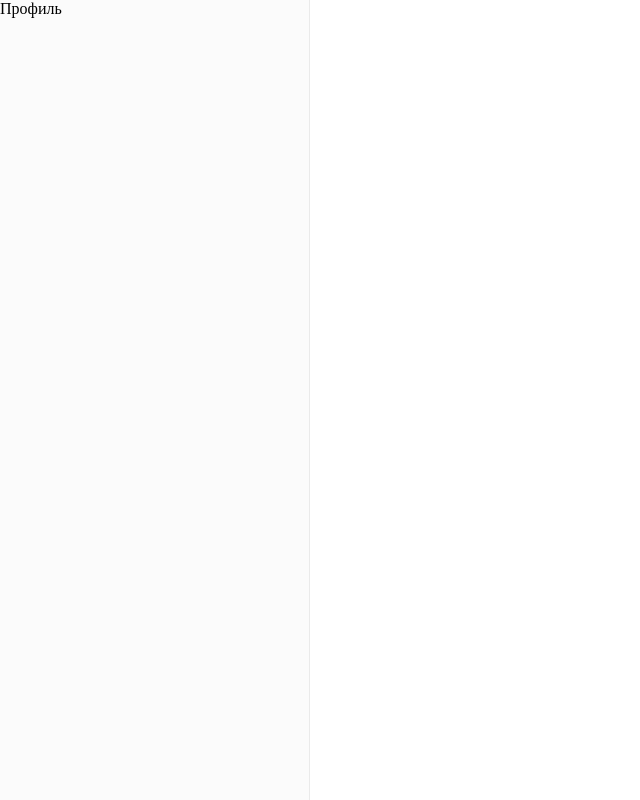
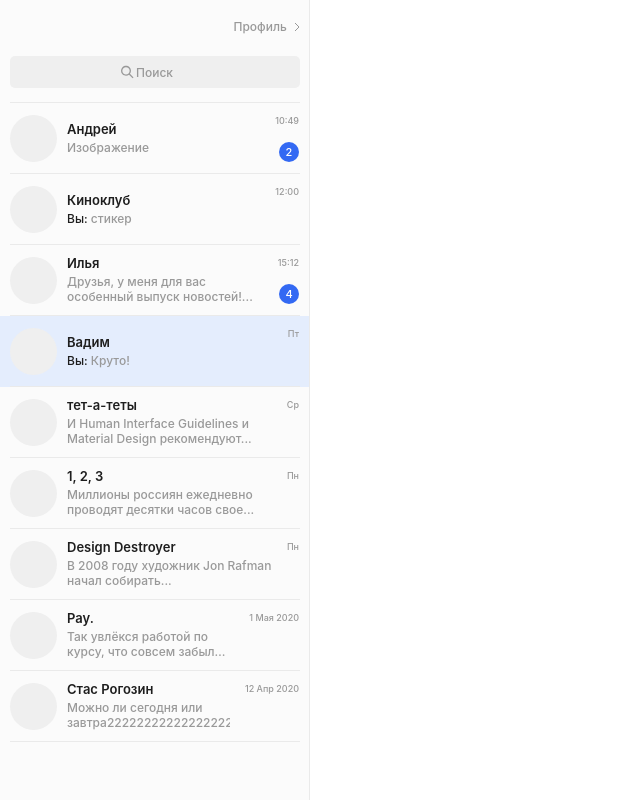
Before and after one commit to StillMix/chat, a Vue app: page /main in a window 1280 px wide. Shown: the whole page, without its empty margins (0-640 px from the left). Built offline with nearby package versions, Linux system fonts and the light colour scheme; the HTML template or start-up script is replaced by a standard one.

Commit message:
leftmenu fix

```diff
--- a/src/Utils/ChatArray.ts
+++ b/src/Utils/ChatArray.ts
@@ -69,7 +69,7 @@ export const chatList: ChatItem[] = [
   {
     id: 9,
     name: 'Стас Рогозин',
-    lastMessage: 'Можно ли сегодня или завтра',
+    lastMessage: 'Можно ли сегодня или завтра2222222222222222222222222222222',
     time: '12 Апр 2020',
   },
 ]
--- a/src/assets/index.scss
+++ b/src/assets/index.scss
@@ -12,3 +12,10 @@
   padding: 0;
   box-sizing: border-box;
 }
+
+button {
+  cursor: pointer;
+}
+button:hover {
+  opacity: 0.8;
+}
--- a/src/components/LeftMenu.vue
+++ b/src/components/LeftMenu.vue
@@ -1,16 +1,85 @@
 <template>
   <div class="leftMenu">
     <div class="leftMenu-header">
-      <button type="button">
-        Профиль <ProfileArrow :width="16" :height="19" color="#fffff" />
+      <button class="leftMenu-header__btn" type="button">
+        Профиль <ProfileArrow :width="6" :height="10" color="#999" />
       </button>
-      <input />
+      <label class="leftMenu-header-label">
+        <SearchIcon
+          class="leftMenu-header-label__icon"
+          :class="{ active: isSearchActive }"
+          :width="20"
+          :height="20"
+          color="#999"
+        />
+        <input
+          class="leftMenu-header-label__input"
+          :class="{ active: isSearchActive }"
+          placeholder="Поиск"
+          v-model="searchValue"
+          @focus="handleFocus"
+          @blur="handleBlur"
+        />
+      </label>
+    </div>
+    <div class="leftMenu-cards">
+      <div
+        class="leftMenu-cards-card"
+        v-for="item in filteredChats"
+        :key="item.id"
+        :class="{ active: item.isActive }"
+      >
+        <div class="leftMenu-cards-card__img"></div>
+        <div class="leftMenu-cards-card-mess">
+          <p class="leftMenu-cards-card-mess__name">{{ item.name }}</p>
+          <p class="leftMenu-cards-card-mess__text">
+            <span v-if="item.isYourMessage">Вы: </span>{{ item.lastMessage }}
+          </p>
+        </div>
+        <div class="leftMenu-cards-card-info">
+          <p class="leftMenu-cards-card-info__time">{{ item.time }}</p>
+          <p
+            v-if="item.unreadCount && item.unreadCount > 0"
+            class="leftMenu-cards-card-info__unreadCount"
+          >
+            {{ item.unreadCount }}
+          </p>
+        </div>
+        <div class="underline"></div>
+      </div>
     </div>
   </div>
 </template>
 
 <script setup lang="ts">
+import { ref, computed } from 'vue'
 import ProfileArrow from '@/assets/Icons/ProfileArrow.vue'
+import SearchIcon from '@/assets/Icons/SearchIcon.vue'
+import { chatList } from '@/Utils/ChatArray'
+
+const searchValue = ref('')
+const isFocused = ref(false)
+
+const isSearchActive = computed(() => isFocused.value || searchValue.value.length > 0)
+
+const filteredChats = computed(() => {
+  if (!searchValue.value.trim()) {
+    return chatList
+  }
+  return chatList.filter(
+    (chat) =>
+      chat.name.toLowerCase().includes(searchValue.value.toLowerCase()) ||
+      chat.lastMessage.toLowerCase().includes(searchValue.value.toLowerCase()),
+  )
+})
+
+const handleFocus = () => {
+  isFocused.value = true
+}
+
+const handleBlur = () => {
+  isFocused.value = false
+}
 </script>
 
 <style lang="scss" scoped>
@@ -20,5 +89,216 @@ import ProfileArrow from '@/assets/Icons/ProfileArrow.vue'
   width: 310px;
   flex-shrink: 0;
   border-right: 1px solid #eaeaea;
+  display: flex;
+  flex-direction: column;
+  align-items: center;
+
+  &-header {
+    width: 290px;
+    flex-shrink: 0;
+    padding-bottom: 14px;
+    border-bottom: 1px solid #eaeaea;
+
+    &__btn {
+      width: 66px;
+      height: 12px;
+      display: flex;
+      align-items: center;
+      justify-content: space-between;
+      font-family: var(--font-family);
+      font-weight: 500;
+      font-size: 12px;
+      line-height: 100%;
+      text-align: right;
+      color: #999;
+      margin-left: auto;
+      margin-right: 0;
+      margin-top: 21px;
+      cursor: pointer;
+    }
+
+    &-label {
+      width: 100%;
+      position: relative;
+      margin-top: 23px;
+      display: flex;
+      justify-content: center;
+
+      &__icon {
+        position: absolute;
+        top: 50%;
+        transform: translateY(-50%);
+        left: calc(50% - 38px);
+        z-index: 1;
+        transition: all 0.2s ease;
+
+        &.active {
+          left: 8px;
+        }
+      }
+
+      &__input {
+        border-radius: 5px;
+        width: 290px;
+        height: 32px;
+        background: #efefef;
+        padding-left: 12px;
+        padding-right: 12px;
+        font-family: var(--font-family);
+        font-weight: 500;
+        font-size: 12px;
+        line-height: 100%;
+        color: #1e1e1e;
+        text-align: center;
+        transition: all 0.2s ease;
+
+        &.active {
+          text-align: left;
+          padding-left: 36px;
+        }
+
+        &::placeholder {
+          font-family: var(--font-family);
+          font-weight: 500;
+          font-size: 12px;
+          line-height: 100%;
+          color: #999;
+        }
+
+        &.active::placeholder {
+          opacity: 0;
+        }
+      }
+    }
+  }
+
+  &-cards {
+    width: 100%;
+    overflow-y: auto;
+    flex: 1;
+    margin-top: 0px;
+
+    /* Скрываем скроллбар для webkit браузеров */
+    &::-webkit-scrollbar {
+      width: 0px;
+      background: transparent;
+    }
+
+    /* Скрываем скроллбар для Firefox */
+    scrollbar-width: none;
+
+    &-card {
+      width: 100%;
+      height: 71px;
+      display: flex;
+      align-items: center;
+      cursor: pointer;
+      transition: background-color 0.2s ease;
+      padding: 0 10px;
+      position: relative;
+
+      &:hover {
+        background-color: #f0f0f0;
+      }
+
+      &.active {
+        background-color: #e4edfd;
+        width: 100%;
+        border: none;
+      }
+
+      &__img {
+        width: 47px;
+        height: 47px;
+        border-radius: 100%;
+        background: #efefef;
+        flex-shrink: 0;
+      }
+
+      &-mess {
+        flex: 1;
+        min-width: 0;
+        margin-right: 15px;
+        margin-left: 10px;
+
+        &__name {
+          font-family: var(--font-family);
+          font-weight: 600;
+          font-size: 13px;
+          line-height: 100%;
+          color: #1e1e1e;
+        }
+
+        &__text {
+          font-family: var(--font-family);
+          font-weight: 500;
+          font-size: 12px;
+          line-height: 125%;
+          color: #999;
+          margin-top: 4px;
+          max-height: 30px;
+          overflow: hidden;
+          display: -webkit-box;
+          -webkit-line-clamp: 2;
+          -webkit-box-orient: vertical;
+          text-overflow: ellipsis;
+
+          span {
+            font-family: var(--font-family);
+            font-weight: 500;
+            font-size: 12px;
+            line-height: 125%;
+            color: #1e1e1e;
+          }
+        }
+      }
+
+      &-info {
+        display: flex;
+        flex-direction: column;
+        align-items: flex-end;
+        justify-content: space-between;
+        margin-left: auto;
+        margin-right: 0;
+        flex-shrink: 0;
+        height: 47px;
+        width: auto;
+
+        &__time {
+          font-family: var(--font-family);
+          font-weight: 500;
+          font-size: 9px;
+          line-height: 144%;
+          text-align: right;
+          color: #999;
+        }
+
+        &__unreadCount {
+          background: #3369f3;
+          width: 20px;
+          height: 20px;
+          display: flex;
+          align-items: center;
+          justify-content: center;
+          font-family: var(--font-family);
+          font-weight: 500;
+          font-size: 11px;
+          line-height: 109%;
+          text-align: center;
+          color: #fff;
+          border-radius: 100%;
+        }
+      }
+    }
+  }
+}
+
+.underline {
+  width: 290px;
+  height: 1px;
+  background: #eaeaea;
+  position: absolute;
+  bottom: 0;
+  flex-shrink: 0;
 }
 </style>
```
